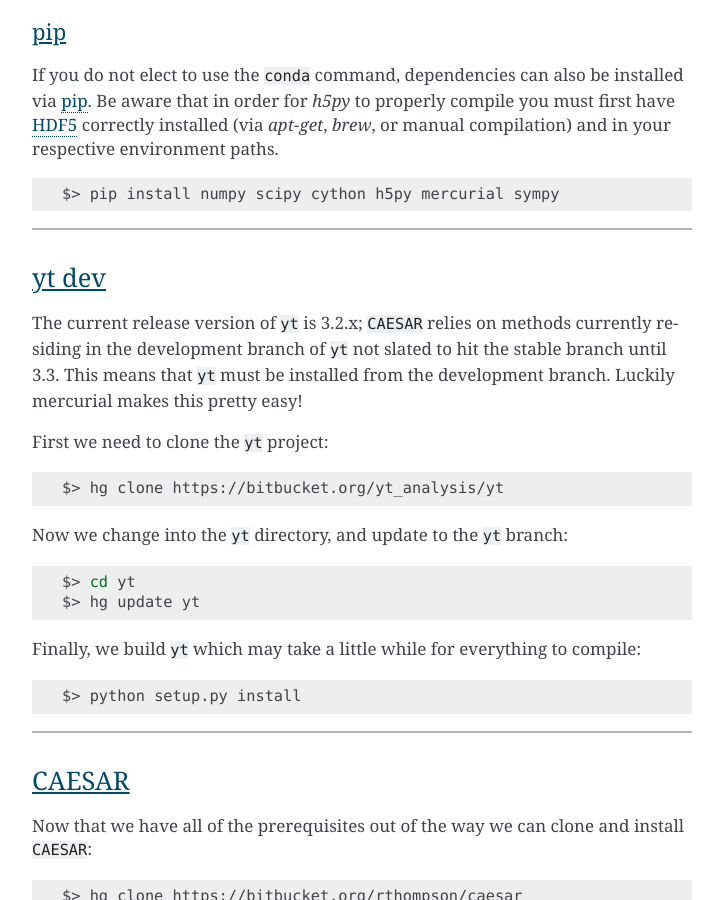
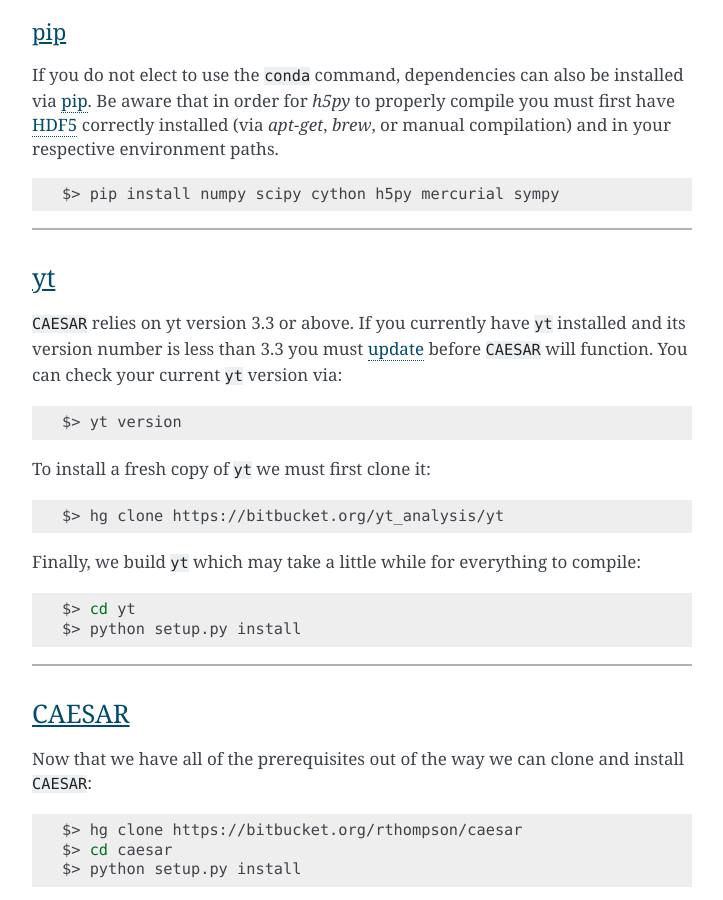
Before and after one commit to dnarayanan/caesar, a Sphinx documentation site: the page built from docs/source/getting_started.rst, in a window 1280 px wide and 900 px high, scrolled down 1382 px. Shown: the whole window, without its empty margins (388-1111 px from the left). Built offline with Sphinx 7.4.7, drawn with Linux system fonts in a browser that asks for light colours; some of the changed text lies outside the part shown.

Commit message:
updating docs to reflect a yt 3.3+ requirement.

```diff
--- a/docs/source/getting_started.rst
+++ b/docs/source/getting_started.rst
@@ -18,7 +18,7 @@ Requirements
   * `scipy <https://www.scipy.org/>`_
   * `cython <http://cython.org/>`_
   * `h5py <http://www.h5py.org/>`_
-  * `yt dev <https://bitbucket.org/yt_analysis/yt>`_
+  * `yt >= 3.3 <https://bitbucket.org/yt_analysis/yt>`_
 
     * `sympy <http://www.sympy.org/en/index.html>`_
 
@@ -78,33 +78,33 @@ environment paths.
 
 ----
 
-yt dev
-------
+yt
+--
 
-The current release version of ``yt`` is 3.2.x; ``CAESAR`` relies on
-methods currently residing in the development branch of ``yt`` not
-slated to hit the stable branch until 3.3.  This means that ``yt``
-must be installed from the development branch.  Luckily mercurial
-makes this pretty easy!
+``CAESAR`` relies on yt version 3.3 or above.  If you currently
+have ``yt`` installed and its version number is less than 3.3 you
+must
+`update <http://yt-project.org/doc/installing.html#updating-yt-and-its-dependencies>`_
+before ``CAESAR`` will function.  You can check your current ``yt``
+version via:
 
-First we need to clone the ``yt`` project:
+.. code-block:: bash
+
+    $> yt version
+
+
+To install a fresh copy of ``yt`` we must first clone it:
 
 .. code-block:: bash
 
    $> hg clone https://bitbucket.org/yt_analysis/yt
-
-Now we change into the ``yt`` directory, and update to the ``yt`` branch:
-
-.. code-block:: bash
-
-   $> cd yt
-   $> hg update yt
 
 Finally, we build ``yt`` which may take a little while for everything to
 compile:
 
 .. code-block:: bash
 
+   $> cd yt
    $> python setup.py install
 
 ----
```
